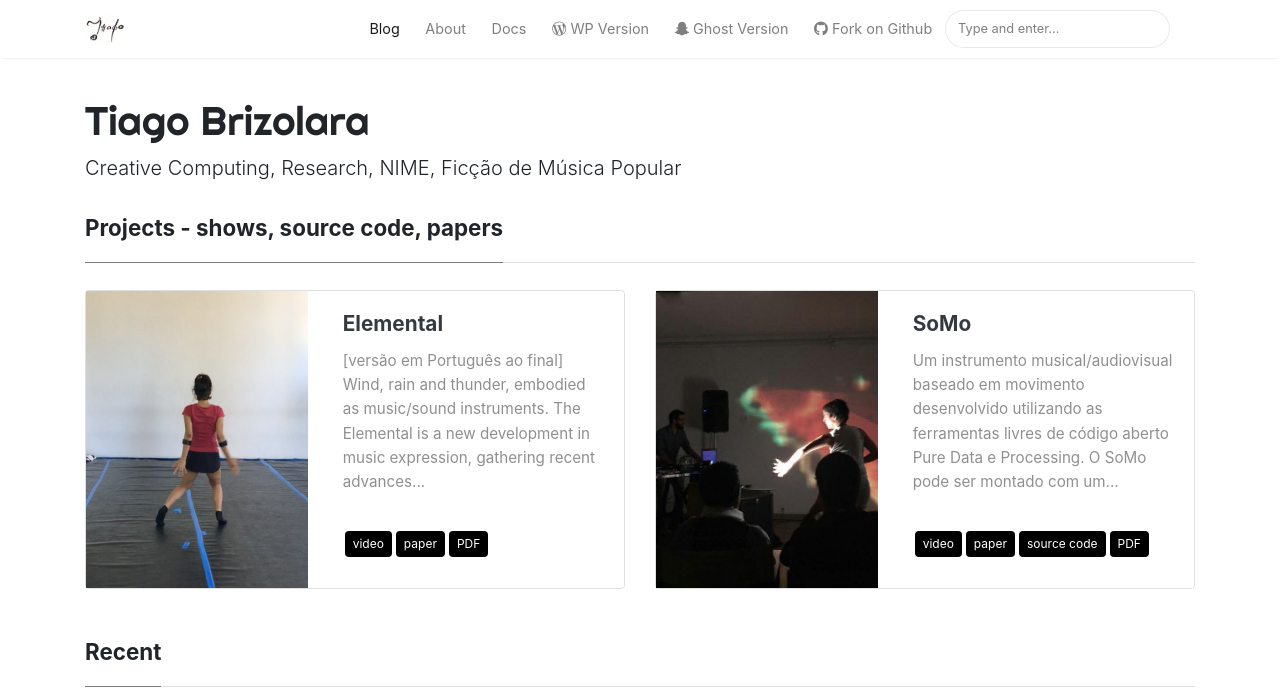
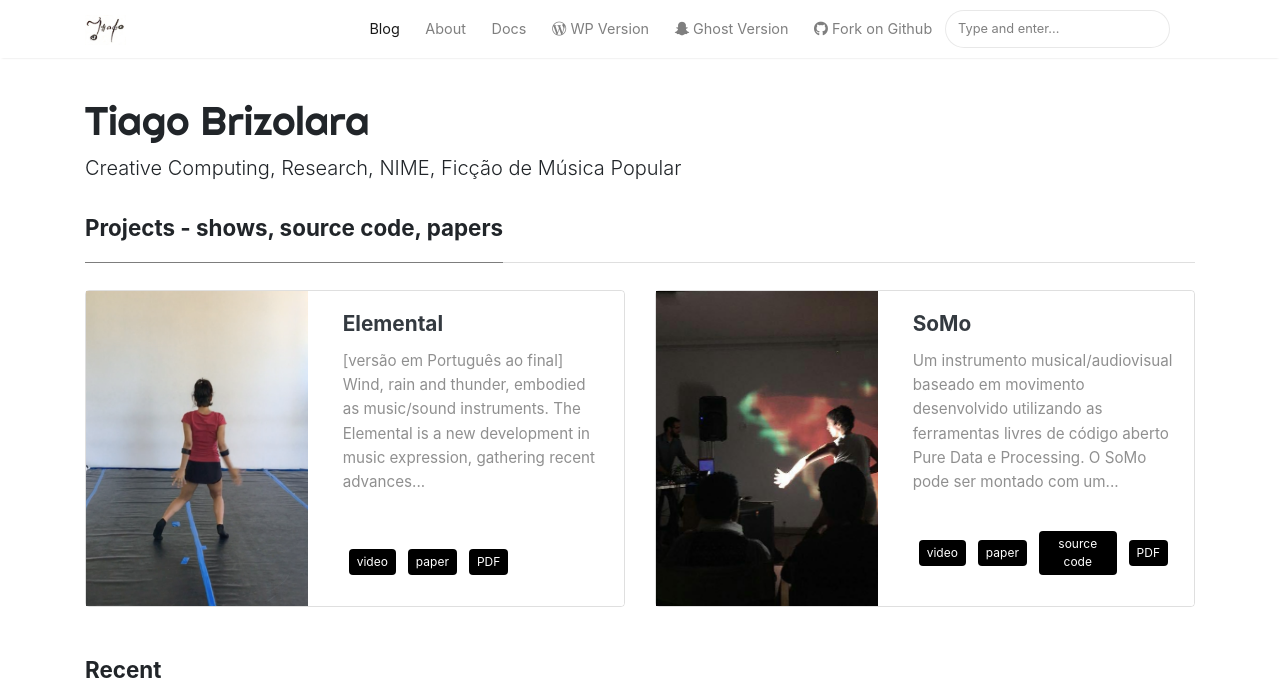
Before and after one commit to mgmoritzdev/brizolara.github.io, a Jekyll site: the page built from index.html, in a window 1280 px wide and 1400 px high. Shown: the top 694 px of the window. Built offline with Jekyll 4.4.1, drawn with Linux system fonts in a browser that asks for light colours; nearby versions of some CDN libraries; the list of posts is cut into pages by our own code; grey boxes are pictures that could not be loaded.

Commit message:
minor changes

```diff
--- a/_includes/small_button_postbox.html
+++ b/_includes/small_button_postbox.html
@@ -7,7 +7,7 @@
       text-decoration: none;
       display: inline-block;
       font-size: 12px;
-      margin: 4px 2px;
+      margin: 4px 6px;
       border-radius: 4px;
       cursor: arrow;
       background-color: #000000;
```
